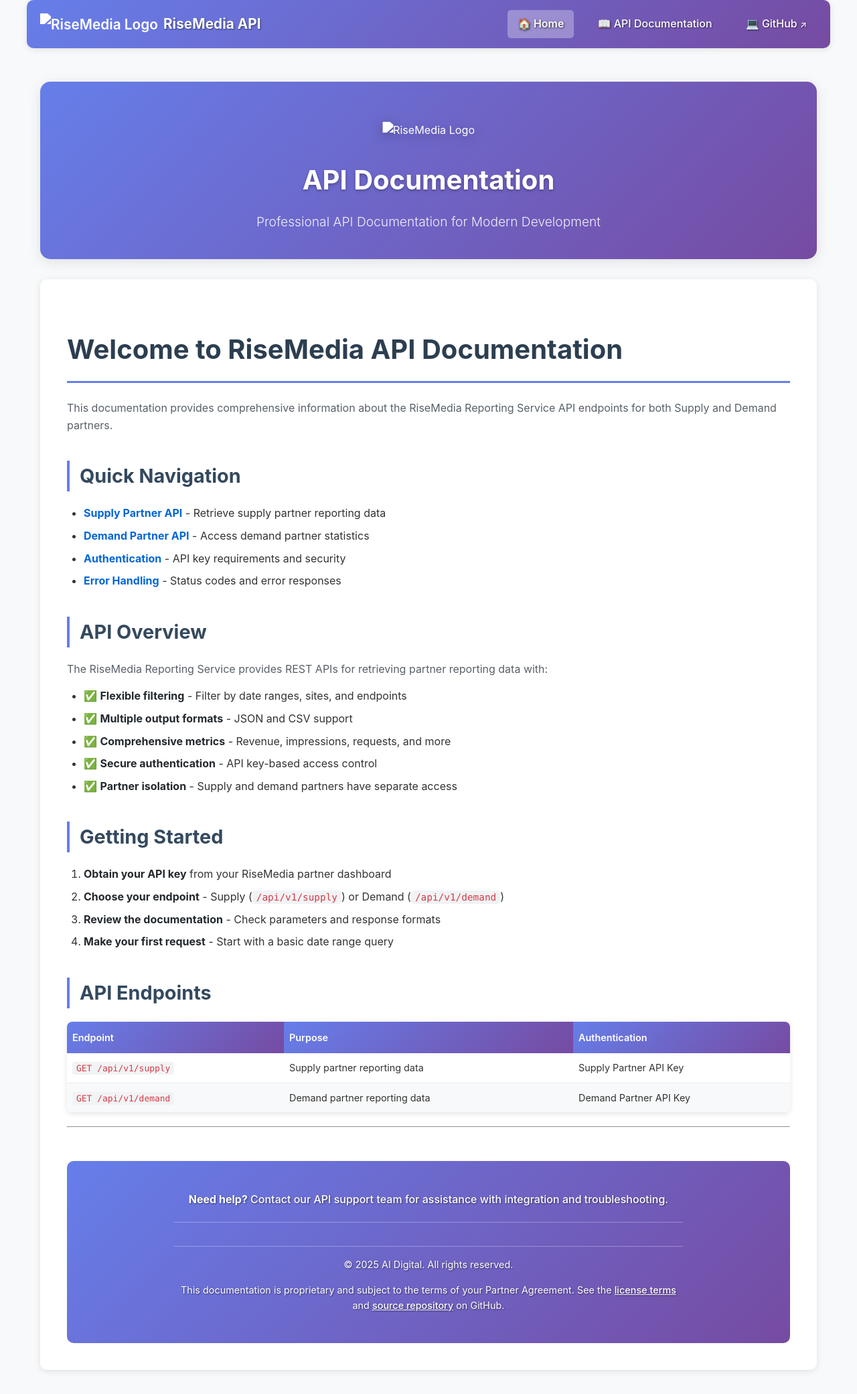
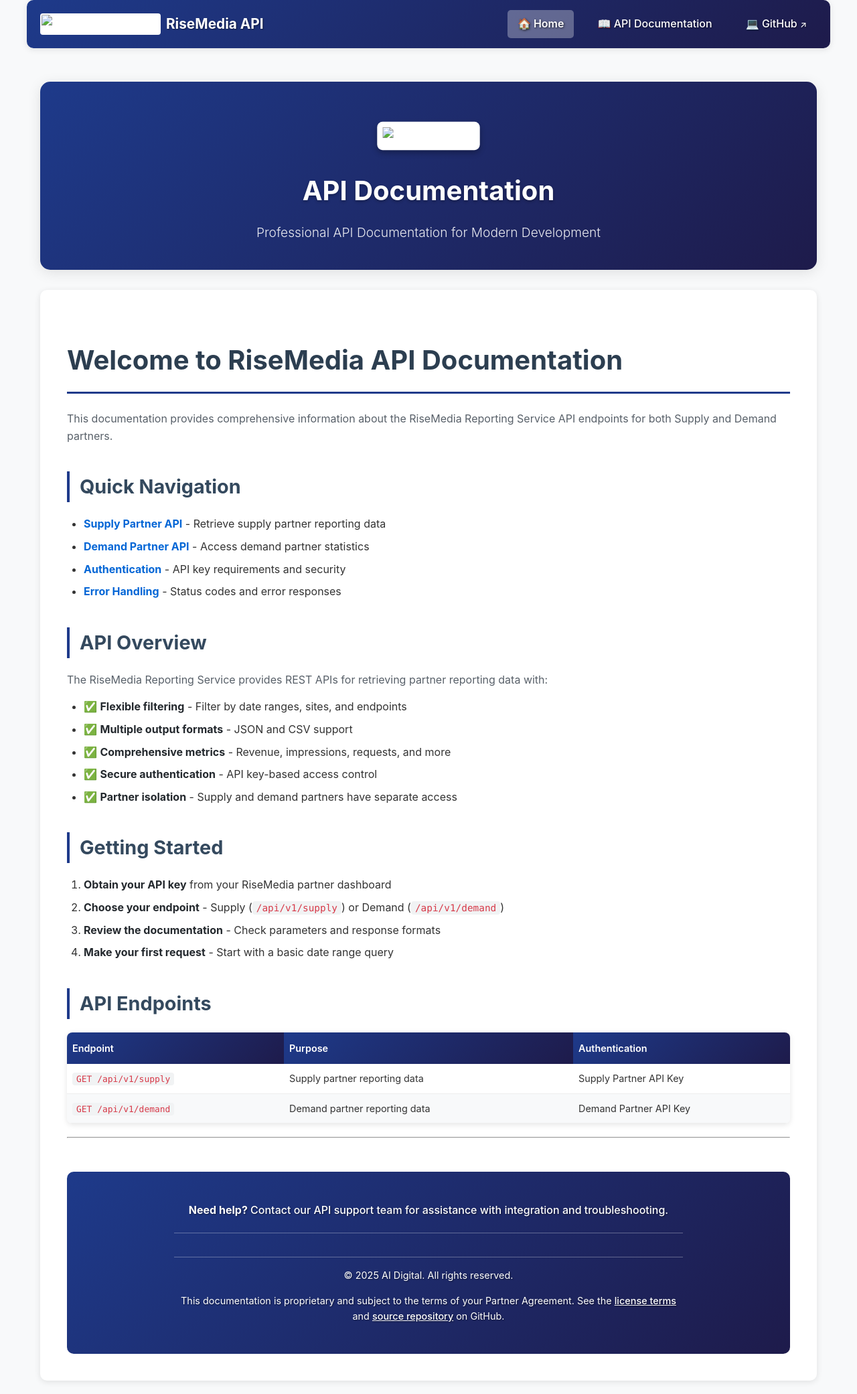
Before and after one commit to smart-exchange-ai-digital/public-api-docs, a Jekyll site: the page built from docs/index.md, in a window 1280 px wide. Shown: the whole page at 67% size. Built offline with Jekyll 4.4.1, drawn with Linux system fonts in a browser that asks for light colours.

Commit message:
Fix UI issues

```diff
--- a/docs/_includes/favicon.html
+++ b/docs/_includes/favicon.html
@@ -1,8 +1,7 @@
 <!-- Favicon -->
-<link rel="icon" type="image/svg+xml" href="/public-api-docs/assets/favicon.svg">
 <link rel="icon" type="image/png" sizes="32x32" href="/public-api-docs/assets/risemedia-logo.png">
 <link rel="icon" type="image/png" sizes="16x16" href="/public-api-docs/assets/risemedia-logo.png">
 <link rel="apple-touch-icon" sizes="180x180" href="/public-api-docs/assets/risemedia-logo.png">
-<link rel="shortcut icon" href="/public-api-docs/assets/favicon.svg">
+<link rel="shortcut icon" href="/public-api-docs/assets/risemedia-logo.png">
 <!-- Fallback for older browsers -->
 <link rel="icon" href="/public-api-docs/assets/risemedia-logo.png" type="image/png">
--- a/docs/_includes/navigation.html
+++ b/docs/_includes/navigation.html
@@ -20,7 +20,7 @@
 
 <style>
 .site-nav {
-  background: linear-gradient(135deg, #667eea 0%, #764ba2 100%);
+  background: linear-gradient(135deg, #1e3a8a 0%, #1e1b4b 100%);
   color: white;
   padding: 15px 0;
   margin-bottom: 30px;
@@ -63,13 +63,15 @@
 .logo-image {
   height: 32px;
   width: auto;
-  filter: brightness(0) invert(1); /* Makes the logo white */
   transition: all 0.3s ease;
+  background: white;
+  padding: 2px;
+  border-radius: 4px;
 }
 
 .nav-logo:hover .logo-image {
-  filter: brightness(0) invert(0.9); /* Slightly dimmed white on hover */
   transform: scale(1.05);
+  opacity: 0.9;
 }
 
 .nav-links {
--- a/docs/_layouts/home.html
+++ b/docs/_layouts/home.html
@@ -23,7 +23,7 @@ layout: default
 .hero-section {
   text-align: center;
   padding: 60px 20px 40px 20px;
-  background: linear-gradient(135deg, #667eea 0%, #764ba2 100%);
+  background: linear-gradient(135deg, #1e3a8a 0%, #1e1b4b 100%);
   color: white;
   border-radius: 15px;
   margin-bottom: 30px;
@@ -38,7 +38,10 @@ layout: default
 .hero-logo-image {
   height: 80px;
   width: auto;
-  filter: brightness(0) invert(1) drop-shadow(0 4px 8px rgba(0,0,0,0.3)); /* Makes the logo white with shadow */
+  background: white;
+  padding: 8px;
+  border-radius: 8px;
+  box-shadow: 0 4px 8px rgba(0,0,0,0.3);
 }
 
 @keyframes pulse {
@@ -78,7 +81,7 @@ layout: default
 /* Copy all the existing styles from page.html */
 .api-content h1 {
   color: #2c3e50;
-  border-bottom: 3px solid #667eea;
+  border-bottom: 3px solid #1e3a8a;
   padding-bottom: 15px;
   margin-bottom: 25px;
   font-size: 2.5em;
@@ -86,7 +89,7 @@ layout: default
 
 .api-content h2 {
   color: #34495e;
-  border-left: 4px solid #667eea;
+  border-left: 4px solid #1e3a8a;
   padding-left: 15px;
   margin-top: 40px;
   margin-bottom: 20px;
@@ -119,7 +122,7 @@ layout: default
 }
 
 .api-content th {
-  background: linear-gradient(135deg, #667eea 0%, #764ba2 100%);
+  background: linear-gradient(135deg, #1e3a8a 0%, #1e1b4b 100%);
   color: white;
   padding: 12px 8px;
   text-align: left;
@@ -205,7 +208,7 @@ layout: default
 .documentation-footer {
   margin-top: 50px;
   padding: 30px 0;
-  background: linear-gradient(135deg, #667eea 0%, #764ba2 100%);
+  background: linear-gradient(135deg, #1e3a8a 0%, #1e1b4b 100%);
   color: white !important;
   border-radius: 10px;
   text-align: center;
```
Also changed, not shown: docs/_layouts/page.html (+11 -8 lines), docs/api-specification.md (+0 -2 lines).
